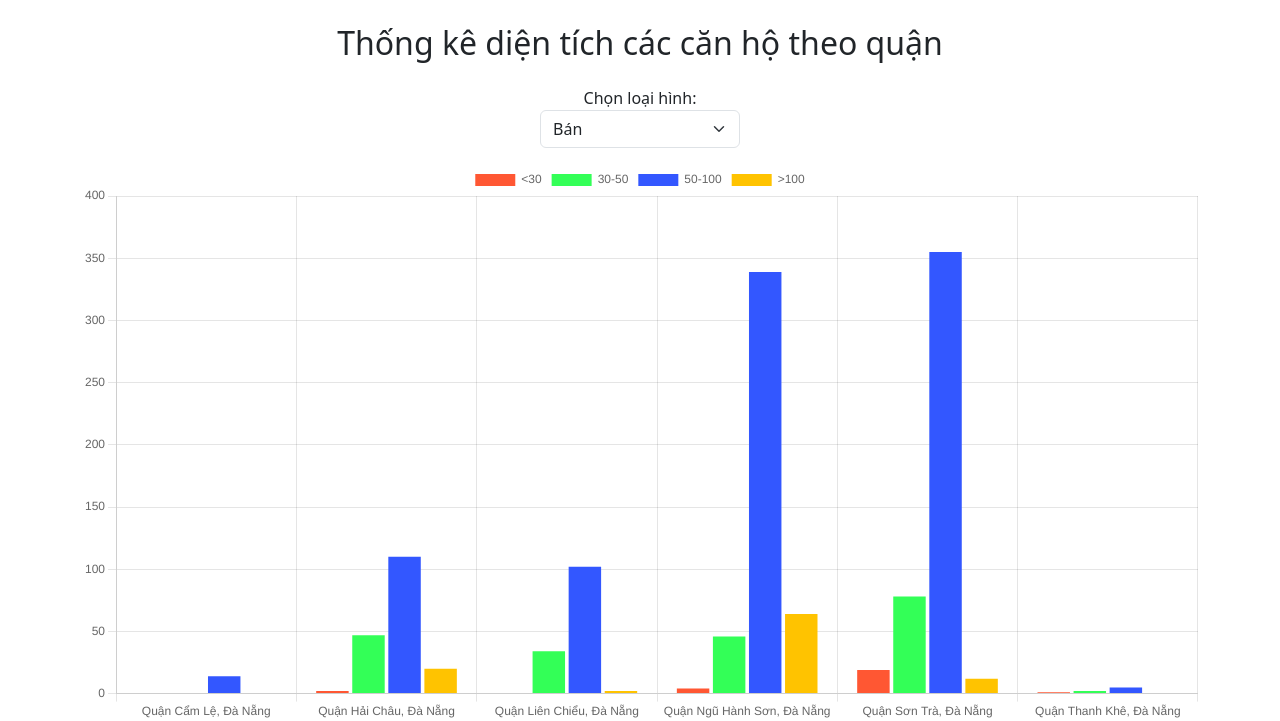
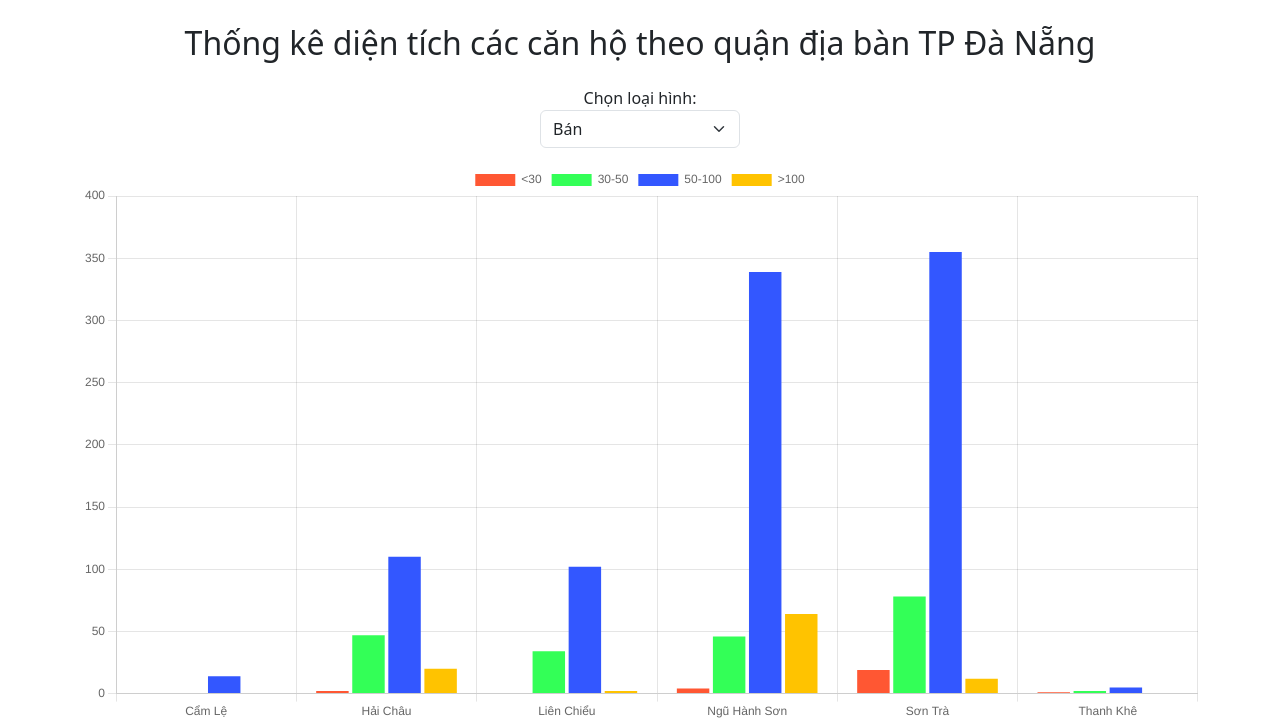
Before and after one commit to khiemnxde150230/dam501_finalproject, a Flask app: page /apartment-area in a window 1280 px wide. Shown: the part 56-777 px from the top of the page. Run offline with Flask 3, Linux system fonts and the light colour scheme; data comes from the database, SQL or seed files in the repository.

Commit message:
Filter title for area_group

```diff
--- a/app.py
+++ b/app.py
@@ -41,9 +41,10 @@ def api_apartment_area_selling():
 
     result = {}
     for location, area_group, count in data:
-        if location not in result:
-            result[location] = {}
-        result[location][area_group] = count
+        trimmed_location = location.replace("Quận ", "").replace(", Đà Nẵng", "")
+        if trimmed_location not in result:
+            result[trimmed_location] = {}
+        result[trimmed_location][area_group] = count
 
     return jsonify(result)
 
@@ -55,9 +56,10 @@ def api_apartment_area_renting():
 
     result = {}
     for location, area_group, count in data:
-        if location not in result:
-            result[location] = {}
-        result[location][area_group] = count
+        trimmed_location = location.replace("Quận ", "").replace(", Đà Nẵng", "")
+        if trimmed_location not in result:
+            result[trimmed_location] = {}
+        result[trimmed_location][area_group] = count
 
     return jsonify(result)
 
--- a/templates/apartment_area.html
+++ b/templates/apartment_area.html
@@ -3,7 +3,7 @@
 {% block title %}Thống kê diện tích các căn hộ theo quận{% endblock %}
 
 {% block content %}
-    <h2 class="text-center my-4">Thống kê diện tích các căn hộ theo quận</h2>
+    <h2 class="text-center my-4">Thống kê diện tích các căn hộ theo quận địa bàn TP Đà Nẵng</h2>
 
     <!-- Dropdown to select Renting/Selling -->
     <div class="text-center my-3">
```
